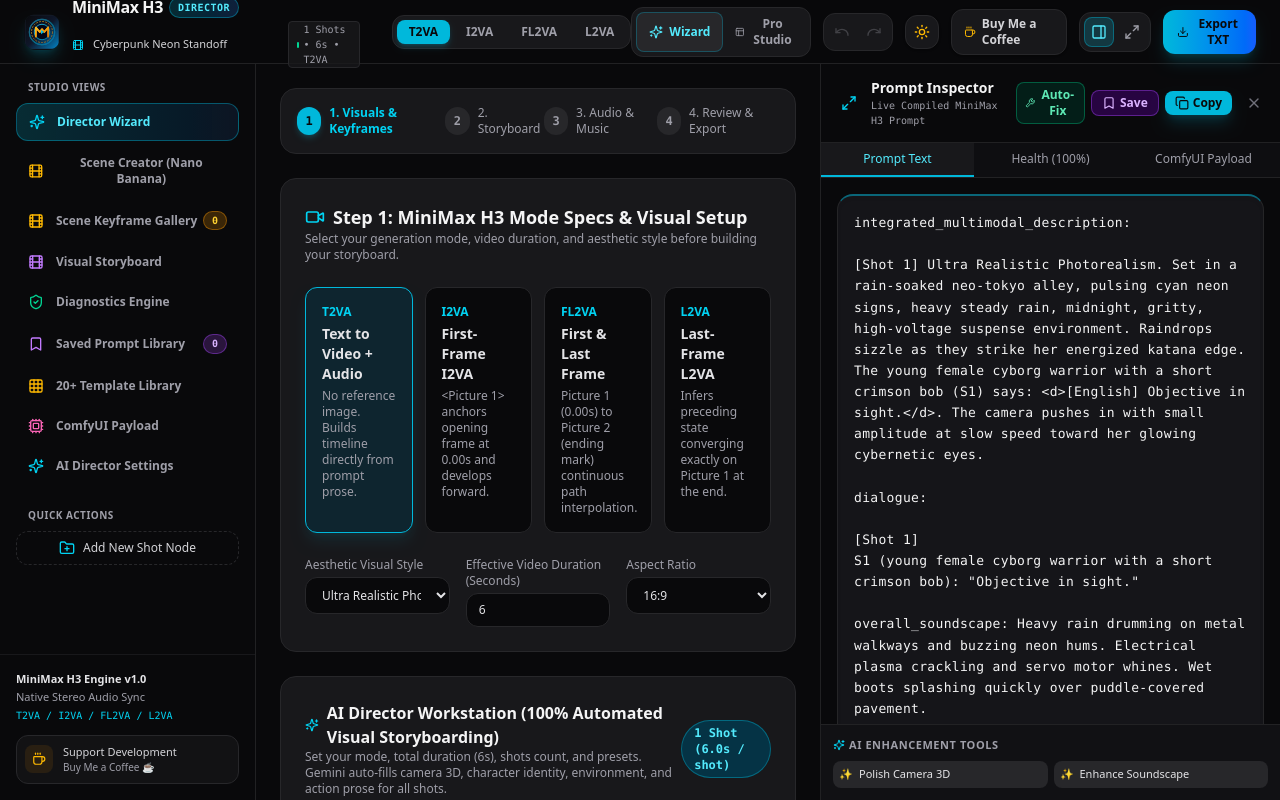
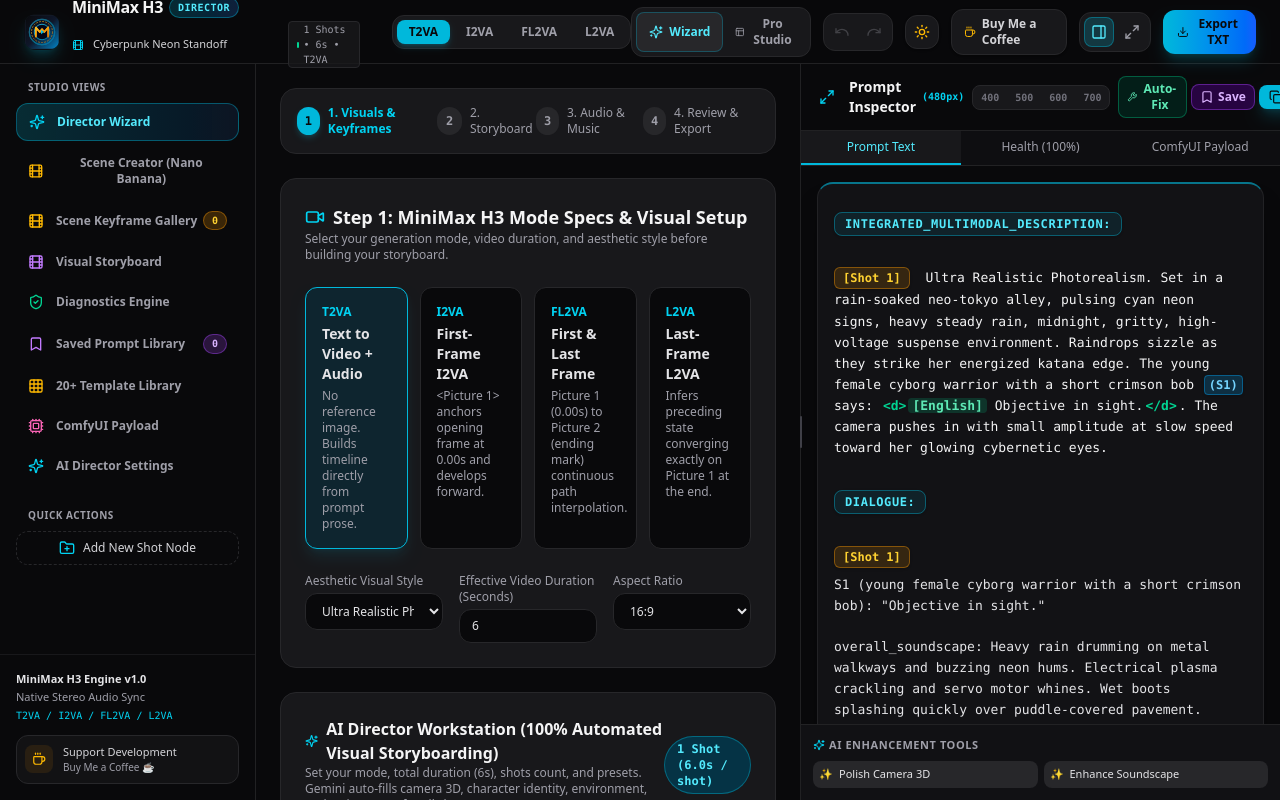
Before and after one commit to theshubzworld/MiniMax-H3-Director, a React (Vite) app: page / in a window 1280 px wide. Built offline with nearby package versions, Linux system fonts and the light colour scheme.

Commit message:
fix: high-contrast dark theme prompt colors with precise inline token badges

```diff
--- a/src/components/inspector/PromptInspector.tsx
+++ b/src/components/inspector/PromptInspector.tsx
@@ -1,9 +1,109 @@
 import React, { useState } from 'react';
 import { useStudioStore } from '../../store/StudioStore';
-import { Copy, Check, Sparkles, Wrench, FileText, Code, Loader2, Bookmark, X, Maximize2, Minimize2 } from 'lucide-react';
+import { Copy, Check, Sparkles, Wrench, FileText, Code, Loader2, Bookmark, X, Maximize2, Minimize2, GripVertical } from 'lucide-react';
 import { DiagnosticsPanel } from './DiagnosticsPanel';
 import { PromptFormatter } from '../../engine/PromptFormatter';
 import { AIEngine } from '../../ai/AIEngine';
+
+const highlightInlineTokens = (text: string) => {
+  const parts = text.split(/(<Picture\s*\d+>|\(S[1-9]\)|<d>|<\/d>|\[\s*en-[A-Z]+\s*\]|\[\s*English\s*\])/gi);
+
+  return parts.map((part, i) => {
+    if (!part) return null;
+    if (/<Picture\s*\d+>/i.test(part)) {
+      return (
+        <span key={i} className="px-1.5 py-0.5 mx-0.5 rounded bg-violet-500/20 border border-violet-500/40 text-violet-300 font-bold text-xs font-mono shadow-sm">
+          {part}
+        </span>
+      );
+    }
+    if (/\(S[1-9]\)/i.test(part)) {
+      return (
+        <span key={i} className="px-1 py-0.5 mx-0.5 rounded bg-sky-500/20 border border-sky-500/40 text-sky-300 font-bold text-xs font-mono shadow-sm">
+          {part}
+        </span>
+      );
+    }
+    if (part === '<d>' || part === '</d>') {
+      return (
+        <span key={i} className="text-emerald-400 font-bold font-mono px-0.5">
+          {part}
+        </span>
+      );
+    }
+    if (/\[\s*(en-[A-Z]+|English)\s*\]/i.test(part)) {
+      return (
+        <span key={i} className="text-emerald-300 font-bold font-mono px-1 bg-emerald-500/20 rounded">
+          {part}
+        </span>
+      );
+    }
+    return <React.Fragment key={i}>{part}</React.Fragment>;
+  });
+};
+
+const RenderSyntaxHighlightedPrompt: React.FC<{ text: string }> = ({ text }) => {
+  if (!text) return null;
+
+  const lines = text.split('\n');
+
+  return (
+    <div className="font-mono text-[13px] leading-[1.8] text-zinc-100 select-all space-y-1.5">
+      {lines.map((line, idx) => {
+        const trimmed = line.trim();
+        if (!trimmed) return <div key={idx} className="h-2" />;
+
+        // 1. Root Section Headers
+        if (
+          trimmed === 'integrated_multimodal_description:' ||
+          trimmed === 'dialogue:' ||
+          trimmed === 'overall_soundscape:' ||
+          trimmed === 'non_diegetic_music:'
+        ) {
+          return (
+            <div key={idx} className="pt-3 pb-1 font-bold">
+              <span className="px-2.5 py-1 rounded-lg bg-cyan-500/10 border border-cyan-500/40 text-cyan-300 text-xs font-mono font-bold uppercase tracking-wider shadow-sm">
+                {trimmed}
+              </span>
+            </div>
+          );
+        }
+
+        // 2. Shot Lines ([Shot 1] ..., [Shot 2] ...)
+        const shotMatch = line.match(/^(\[\s*Shot\s*\d+\s*\])(.*)/i);
+        if (shotMatch) {
+          const shotTag = shotMatch[1];
+          const restOfLine = shotMatch[2];
+
+          return (
+            <div key={idx} className="pt-2 text-zinc-100 leading-relaxed">
+              <span className="inline-block px-2 py-0.5 mr-2 rounded-md bg-amber-500/15 border border-amber-500/40 text-amber-300 font-bold text-xs font-mono shadow-sm">
+                {shotTag}
+              </span>
+              <span>{highlightInlineTokens(restOfLine)}</span>
+            </div>
+          );
+        }
+
+        // 3. Spoken Dialogue Lines (<d>...</d>)
+        if (line.includes('<d>') || line.includes('</d>')) {
+          return (
+            <div key={idx} className="my-1.5 p-2 rounded-xl bg-emerald-500/10 border-l-2 border-emerald-400 text-emerald-200 font-medium leading-relaxed">
+              {highlightInlineTokens(line)}
+            </div>
+          );
+        }
+
+        // 4. Default Prose Lines
+        return (
+          <div key={idx} className="text-zinc-200 leading-relaxed">
+            {highlightInlineTokens(line)}
+          </div>
+        );
+      })}
+    </div>
+  );
+};
 
 export const PromptInspector: React.FC = () => {
   const {
@@ -16,6 +116,8 @@
     toggleInspectorOpen,
     isInspectorExpanded,
     toggleInspectorExpanded,
+    inspectorWidth,
+    setInspectorWidth,
   } = useStudioStore();
   const [copied, setCopied] = useState(false);
   const [fixed, setFixed] = useState(false);
@@ -23,10 +125,28 @@
   const [isPolishingCam, setIsPolishingCam] = useState(false);
   const [isEnhancingAudio, setIsEnhancingAudio] = useState(false);
   const [activeTab, setActiveTab] = useState<'prompt' | 'health' | 'json'>('prompt');
+  const [isResizing, setIsResizing] = useState(false);
 
   if (!isInspectorOpen) return null;
 
-  const widthClass = isInspectorExpanded ? 'w-full md:w-[560px] lg:w-[620px]' : 'w-80 md:w-96 lg:w-[420px] xl:w-[460px]';
+  const handleMouseDown = (e: React.MouseEvent) => {
+    e.preventDefault();
+    setIsResizing(true);
+
+    const onMouseMove = (moveEvent: MouseEvent) => {
+      const newWidth = window.innerWidth - moveEvent.clientX;
+      setInspectorWidth(newWidth);
+    };
+
+    const onMouseUp = () => {
+      setIsResizing(false);
+      window.removeEventListener('mousemove', onMouseMove);
+      window.removeEventListener('mouseup', onMouseUp);
+    };
+
+    window.addEventListener('mousemove', onMouseMove);
+    window.addEventListener('mouseup', onMouseUp);
+  };
 
   const handleCopy = () => {
     navigator.clipboard.writeText(project.compiledPrompt);
@@ -80,28 +200,68 @@
     }
   };
 
+  const effectiveWidth = isInspectorExpanded ? 680 : inspectorWidth;
+
   return (
-    <div className={`h-full bg-zinc-950 border-l border-zinc-800/80 flex flex-col flex-shrink-0 transition-all duration-300 ${widthClass}`}>
+    <div
+      style={{ width: `${effectiveWidth}px` }}
+      className="h-full bg-zinc-950 border-l border-zinc-800/80 flex flex-col flex-shrink-0 relative transition-all duration-75"
+    >
+      {/* Draggable Resizer Left Edge Handle */}
+      <div
+        onMouseDown={handleMouseDown}
+        className={`absolute -left-1 top-0 bottom-0 w-2 cursor-col-resize hover:bg-cyan-500/60 z-30 transition-colors flex items-center justify-center group ${
+          isResizing ? 'bg-cyan-400 shadow-lg shadow-cyan-500/50' : 'bg-transparent'
+        }`}
+        title="Click and drag left or right to adjust Prompt Inspector width"
+      >
+        <div className="w-0.5 h-8 bg-zinc-700 group-hover:bg-cyan-300 rounded-full" />
+      </div>
+
       {/* Header */}
-      <div className="p-3.5 border-b border-zinc-800/80 flex items-center justify-between gap-2">
+      <div className="p-3 border-b border-zinc-800/80 flex items-center justify-between gap-2">
         <div className="flex items-center gap-2">
           <button
             type="button"
             onClick={toggleInspectorExpanded}
             className="p-1.5 text-zinc-400 hover:text-cyan-400 hover:bg-zinc-900 rounded-lg transition-all"
-            title={isInspectorExpanded ? 'Normal Width (420px)' : 'Expand Widescreen (620px)'}
+            title={isInspectorExpanded ? 'Normal Width' : 'Widescreen (680px)'}
           >
             {isInspectorExpanded ? <Minimize2 className="w-4 h-4 text-purple-400" /> : <Maximize2 className="w-4 h-4 text-cyan-400" />}
           </button>
+
           <div>
-            <h3 className="font-bold text-sm text-zinc-100 flex items-center gap-1.5">
+            <h3 className="font-bold text-xs sm:text-sm text-zinc-100 flex items-center gap-1.5">
               <span>Prompt Inspector</span>
+              <span className="text-[10px] text-cyan-400 font-mono">({effectiveWidth}px)</span>
             </h3>
-            <p className="text-[10px] text-zinc-400 font-mono">Live Compiled MiniMax H3 Prompt</p>
           </div>
         </div>
 
-        <div className="flex items-center gap-1.5">
+        {/* Width Quick Preset Pills */}
+        <div className="hidden xl:flex items-center gap-1 bg-zinc-900 p-0.5 rounded-lg border border-zinc-800">
+          {[
+            { w: 400, label: '400' },
+            { w: 500, label: '500' },
+            { w: 600, label: '600' },
+            { w: 700, label: '700' },
+          ].map((preset) => (
+            <button
+              key={preset.w}
+              type="button"
+              onClick={() => setInspectorWidth(preset.w)}
+              className={`px-1.5 py-0.5 text-[10px] font-mono font-bold rounded transition-all ${
+                inspectorWidth === preset.w && !isInspectorExpanded
+                  ? 'bg-cyan-500/30 text-cyan-300 border border-cyan-500/50'
+                  : 'text-zinc-500 hover:text-zinc-300'
+              }`}
+            >
+              {preset.label}
+            </button>
+          ))}
+        </div>
+
+        <div className="flex items-center gap-1">
           <button
             type="button"
             onClick={handleAutoFix}
@@ -119,7 +279,7 @@
           <button
             type="button"
             onClick={handleSaveToLibrary}
-            className={`px-2.5 py-1 border text-xs font-semibold rounded-lg flex items-center gap-1 transition-all ${
+            className={`px-2 py-1 border text-xs font-semibold rounded-lg flex items-center gap-1 transition-all ${
               saved
                 ? 'bg-purple-500 text-zinc-950 border-purple-400 font-bold shadow-md'
                 : 'bg-purple-950/60 border-purple-500/40 text-purple-300 hover:bg-purple-900/60'
@@ -142,7 +302,7 @@
           <button
             type="button"
             onClick={toggleInspectorOpen}
-            className="p-1 text-zinc-500 hover:text-zinc-200 hover:bg-zinc-900 rounded-lg transition-all ml-1"
+            className="p-1 text-zinc-500 hover:text-zinc-200 hover:bg-zinc-900 rounded-lg transition-all"
             title="Close Inspector Panel"
           >
             <X className="w-4 h-4" />
@@ -192,8 +352,8 @@
       {/* Content */}
       <div className="flex-1 overflow-y-auto p-4 space-y-4">
         {activeTab === 'prompt' && (
-          <div className="bg-zinc-900/90 border border-zinc-800/90 rounded-2xl p-4 font-mono text-[13px] text-zinc-100 leading-relaxed whitespace-pre-wrap select-all shadow-inner tracking-wide overflow-x-auto border-t-2 border-t-cyan-500/50">
-            {project.compiledPrompt}
+          <div className="bg-[#121215] border border-zinc-800/80 rounded-2xl p-4 shadow-xl shadow-black/40 overflow-x-auto border-t-2 border-t-cyan-500/60">
+            <RenderSyntaxHighlightedPrompt text={project.compiledPrompt} />
           </div>
         )}
 
--- a/src/store/StudioStore.ts
+++ b/src/store/StudioStore.ts
@@ -116,10 +116,12 @@
   directorMode: 'strict' | 'balanced' | 'creative';
   isInspectorOpen: boolean;
   isInspectorExpanded: boolean;
+  inspectorWidth: number;
 
   // Actions
   toggleInspectorOpen: () => void;
   toggleInspectorExpanded: () => void;
+  setInspectorWidth: (width: number) => void;
   setProject: (project: StudioProject) => void;
   updateSettings: (settings: Partial<StudioProject['settings']>) => void;
   setMode: (mode: MiniMaxMode) => void;
@@ -284,6 +286,13 @@
     directorMode: (typeof window !== 'undefined' ? (localStorage.getItem('minimax_director_mode') as any) : null) || 'balanced',
     isInspectorOpen: typeof window !== 'undefined' ? localStorage.getItem('minimax_inspector_open') !== 'false' : true,
     isInspectorExpanded: typeof window !== 'undefined' ? localStorage.getItem('minimax_inspector_expanded') === 'true' : false,
+    inspectorWidth: typeof window !== 'undefined' && localStorage.getItem('minimax_inspector_width') ? Number(localStorage.getItem('minimax_inspector_width')) : 480,
+
+    setInspectorWidth: (width) => {
+      const clamped = Math.max(320, Math.min(850, width));
+      if (typeof window !== 'undefined') localStorage.setItem('minimax_inspector_width', String(clamped));
+      set({ inspectorWidth: clamped });
+    },
 
     toggleInspectorOpen: () => {
       const nextState = !get().isInspectorOpen;
```
